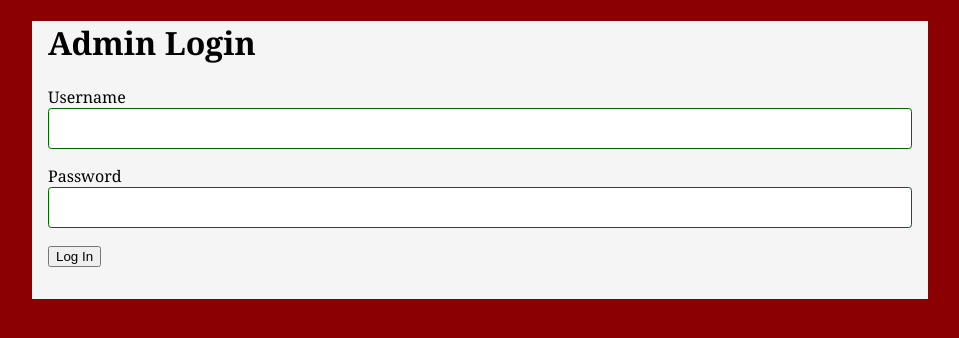
After one commit to marenner/pizza, a Node server app: page /login in a window 1280 px wide. The commit adds this page. Shown: the top 338 px of the page, without its empty margins (160-1119 px from the left). Run offline with Node 20, Linux system fonts and the light colour scheme.

Commit message:
Login for admin page

```diff
--- a/app.js
+++ b/app.js
@@ -7,6 +7,8 @@ import mysql2 from 'mysql2';
 // Import .env
 import dotenv from 'dotenv';
 dotenv.config();
+
+import session from 'express-session';
 
 // Create a connection pool
 const pool = mysql2.createPool({
@@ -35,6 +37,21 @@ app.use(express.urlencoded({extended: true}));
 
 app.set('view engine', 'ejs');
 
+app.use(session({
+    secret: process.env.SESSION_SECRET,
+    resave: false,
+    saveUninitialized: false,
+    cookie: { maxAge: 1000 * 60 * 60 }
+}));
+
+function requireLogin(req, res, next) {
+    if (req.session.loggedIn) {
+        next();
+    } else {
+        res.redirect('/login');
+    }
+}
+
 // Create a testing route
 app.get('/db-test', async(req, res) => {
     try {
@@ -56,10 +73,6 @@ app.get('/', (req, res) => {
 app.get('/contact-us', (req, res) => {
     res.render('contact');
 });
-
-// app.get('/confirm', (req, res) => {
-//     res.render('confirm');
-// });
 
 app.get('/menu', (req, res) => {
     res.render('menu');
@@ -101,8 +114,35 @@ app.post('/submit-order', async(req, res) => {
     res.render('confirm', {order});
 });
 
+// Add a route for the login page
+app.get('/login', (req, res) => {
+    res.render('login', { error: null });
+})
+
+app.post('/login', (req, res) => {
+
+    const username = req.body.username;
+    const password = req.body.password;
+
+    if (username === process.env.ADMIN_USER &&
+        password === process.env.ADMIN_PASSWORD) {
+
+            req.session.loggedIn = true;
+
+            res.redirect('/admin');
+    } else {
+        res.render('login', { error: 'Invalid username or password'});
+    }
+});
+
+app.get('/logout', (req, res) => {
+    req.session.destroy(() => {
+        res.redirect('/login');
+    });
+});
+
 // Add an admin route
-app.get('/admin', async(req, res) => {
+app.get('/admin', requireLogin, async(req, res) => {
     try {
         const [orders] = await pool.query('SELECT * FROM orders ORDER BY timestamp DESC');
         res.render('admin', {orders});
--- a/package.json
+++ b/package.json
@@ -22,6 +22,7 @@
     "dotenv": "^18.0.10",
     "ejs": "^7.0.2",
     "express": "^5.2.1",
+    "express-session": "^1.19.0",
     "mysql2": "^3.24.6"
   },
   "devDependencies": {
--- a/public/styles/pizza-styles.css
+++ b/public/styles/pizza-styles.css
@@ -37,7 +37,7 @@ body {
     color: white;
     font-size: 1rem;
 }
-input[type="text"], input[type="email"], select, textarea {
+input[type="text"], input[type="email"], input[type="password"], select, textarea {
     width: 100%;
     border: 1px solid darkgreen;
     border-radius: .25em;
@@ -69,3 +69,7 @@ textarea {
     padding-bottom: 0.5rem;
     display: none;
 }
+.login-error {
+    color: red;
+    font-weight: bold;
+}
--- a/views/admin.ejs
+++ b/views/admin.ejs
@@ -55,6 +55,8 @@
             </tbody>
         </table>
 
+        <a href="/logout">Log Out</a>
+
         <script>
             new DataTable('#order-table');
         </script>
--- /dev/null
+++ b/views/login.ejs
@@ -0,0 +1,29 @@
+<!DOCTYPE html>
+<html lang="en">
+    <head>
+        <meta charset="UTF-8">
+        <meta name="viewport" content="width=device-width, initial-scale=1.0">
+        <title>Login</title>
+        <link rel="Stylesheet" href="styles/pizza-styles.css">
+    </head>
+    <body>
+        <div id="main">
+
+            <h1>Admin Login</h1>
+            <!-- Only show the error message if there is one -->
+            <% if (error) { %>
+                <p class="login-error"><%= error %></p>
+            <% } %>
+
+            <form action="/login" method="post">
+                <label for="username">Username</label>
+                <input type="text" id="username" name="username" required>
+
+                <label for="password">Password</label>
+                <input type="password" id="password" name="password" required>
+
+                <button type="submit">Log In</button>
+            </form>
+        </div>
+    </body>
+</html>
```
Also changed, not shown: 1 other file.
